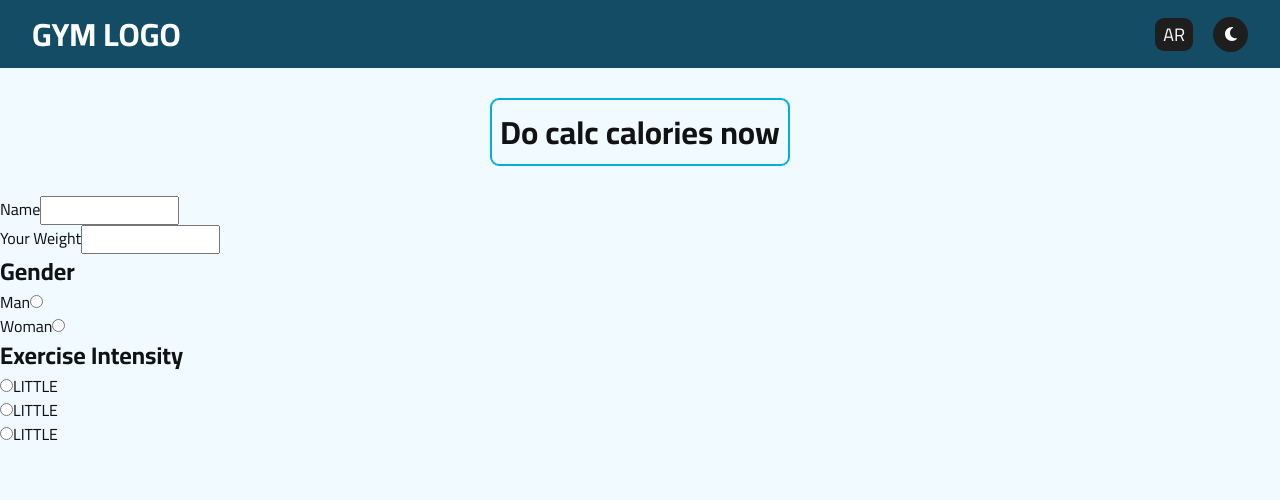
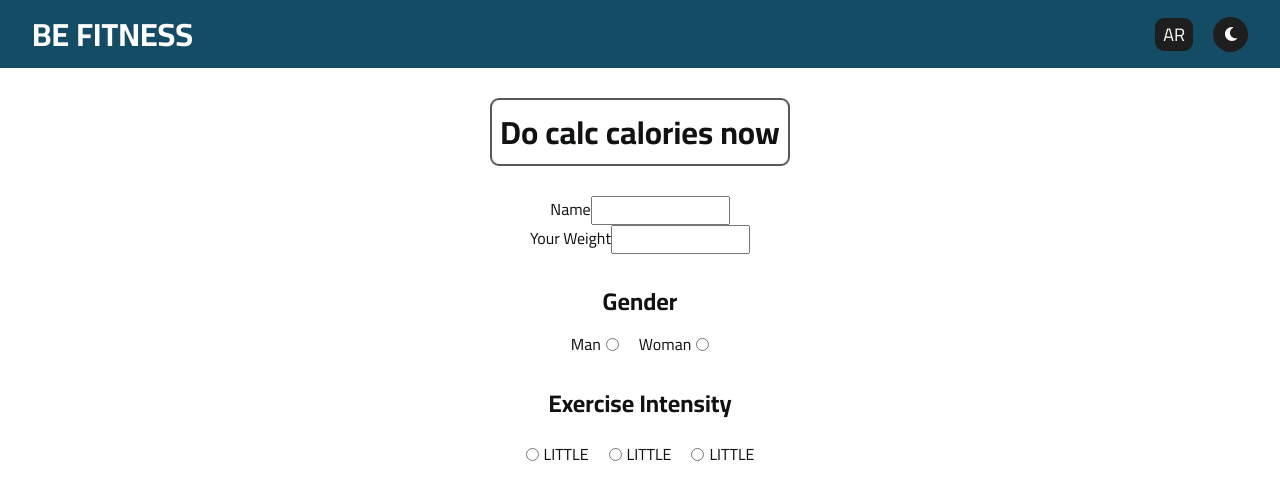
Before and after one commit to Youssef-Mhmoud/calc-calories, a React (Vite) app: page / in a window 1280 px wide. Shown: the top 500 px of the page. Built offline with nearby package versions, Linux system fonts and the light colour scheme.

Commit message:
style form

```diff
--- a/src/App.scss
+++ b/src/App.scss
@@ -1,5 +1,5 @@
 .App {
-  background-color: #f1fafe;
+  background-color: #ffffff;
   width: 100vw;
   height: 100vh;
 
--- a/src/components/Navbar.jsx
+++ b/src/components/Navbar.jsx
@@ -7,7 +7,7 @@ import { useTranslation } from "react-i18next";
 
 const Navbar = () => {
   const { theme, setTheme } = useContext(ThemeContext);
-  const [, i18n] = useTranslation();
+  const [t, i18n] = useTranslation();
 
   const changeTheme = () => {
     setTheme((prevTheme) => !prevTheme);
@@ -15,7 +15,7 @@ const Navbar = () => {
   return (
     <header className="header">
       <div className="logo">
-        <h1>GYM LOGO</h1>
+        <h1>{t("BE FITNESS")}</h1>
       </div>
       <nav className="navbar">
         <ul className="navbar__links">
--- a/src/components/UserData.jsx
+++ b/src/components/UserData.jsx
@@ -6,33 +6,35 @@ const UserData = () => {
   return (
     <>
       <h2 className="title">{t("title")}</h2>
-      <form action="">
+      <form action="" className="form">
         {/* User Name */}
         <div>
-          <label htmlFor="username">Name</label>
+          <label htmlFor="username">{t("Name")}</label>
           <input type="text" id="username" />
         </div>
         {/* BMR for men weight X 1 X 24*/}
         {/* BMR for women weight X .9 X 24*/}
         <div>
-          <label htmlFor="weight">Your Weight</label>
+          <label htmlFor="weight">{t("Your Weight")}</label>
           <input type="number" step="0.1" id="weight" />
         </div>
         {/* Gender */}
-        <div>
-          <h2 htmlFor="gender">Gender</h2>
-          <div>
-            <label htmlFor="man">Man</label>
-            <input type="radio" id="man" name="gender" value="man" />
-          </div>
-          <div>
-            <label htmlFor="woman">Woman</label>
-            <input type="radio" id="woman" name="gender" value="woman" />
+        <div className="gender-form">
+          <h2 htmlFor="gender">{t("Gender")}</h2>
+          <div className="gender__box">
+            <div>
+              <label htmlFor="man">{t("Man")}</label>
+              <input type="radio" id="man" name="gender" value="man" />
+            </div>
+            <div>
+              <label htmlFor="woman">{t("Woman")}</label>
+              <input type="radio" id="woman" name="gender" value="woman" />
+            </div>
           </div>
         </div>
         {/* Level of Activity */}
-        <div className="box__activity">
-          <h2>Exercise Intensity</h2>
+        <h2>{t("Exercise Intensity")}</h2>
+        <div className="activity-form">
           <div>
             <input type="radio" id="little" value="little" name="activity" />
             <label htmlFor="little">LITTLE</label>
--- a/src/components/UserData.scss
+++ b/src/components/UserData.scss
@@ -1,6 +1,5 @@
 .title {
   text-align: center;
-  border: 2px solid #00b0da;
 
   width: fit-content;
   margin: 30px auto;
@@ -8,4 +7,50 @@
   border-radius: 9px;
 
   font-size: 32px;
+
+  .App & {
+    border: 2px solid #585858;
+  }
+
+  .dark & {
+    border: 2px solid #00b0da;
+  }
 }
+
+.form {
+  text-align: center;
+
+  .gender-form {
+    margin: 30px 0;
+
+    .gender__box {
+      display: flex;
+      justify-content: center;
+      gap: 20px;
+
+      margin-top: 12px;
+
+      div {
+        display: flex;
+        align-items: center;
+        justify-content: center;
+        gap: 5px;
+      }
+    }
+  }
+
+  .activity-form {
+    display: flex;
+    justify-content: center;
+    gap: 20px;
+
+    margin-top: 20px;
+
+    div {
+      display: flex;
+      align-items: center;
+      justify-content: center;
+      gap: 5px;
+    }
+  }
+}
--- a/src/langs/ar.json
+++ b/src/langs/ar.json
@@ -1,3 +1,10 @@
 {
-  "title": "قم بحساب سعراتك الحرارية الان"
+  "BE FITNESS": "بي فيتنس",
+  "title": "قم بحساب سعراتك الحرارية الان",
+  "Name": "الاسم",
+  "Your Weight": "الوزن ",
+  "Gender": "الجنس",
+  "Man": "رجل",
+  "Woman": "فتاة",
+  "Exercise Intensity": "شدة التمرين"
 }
```
